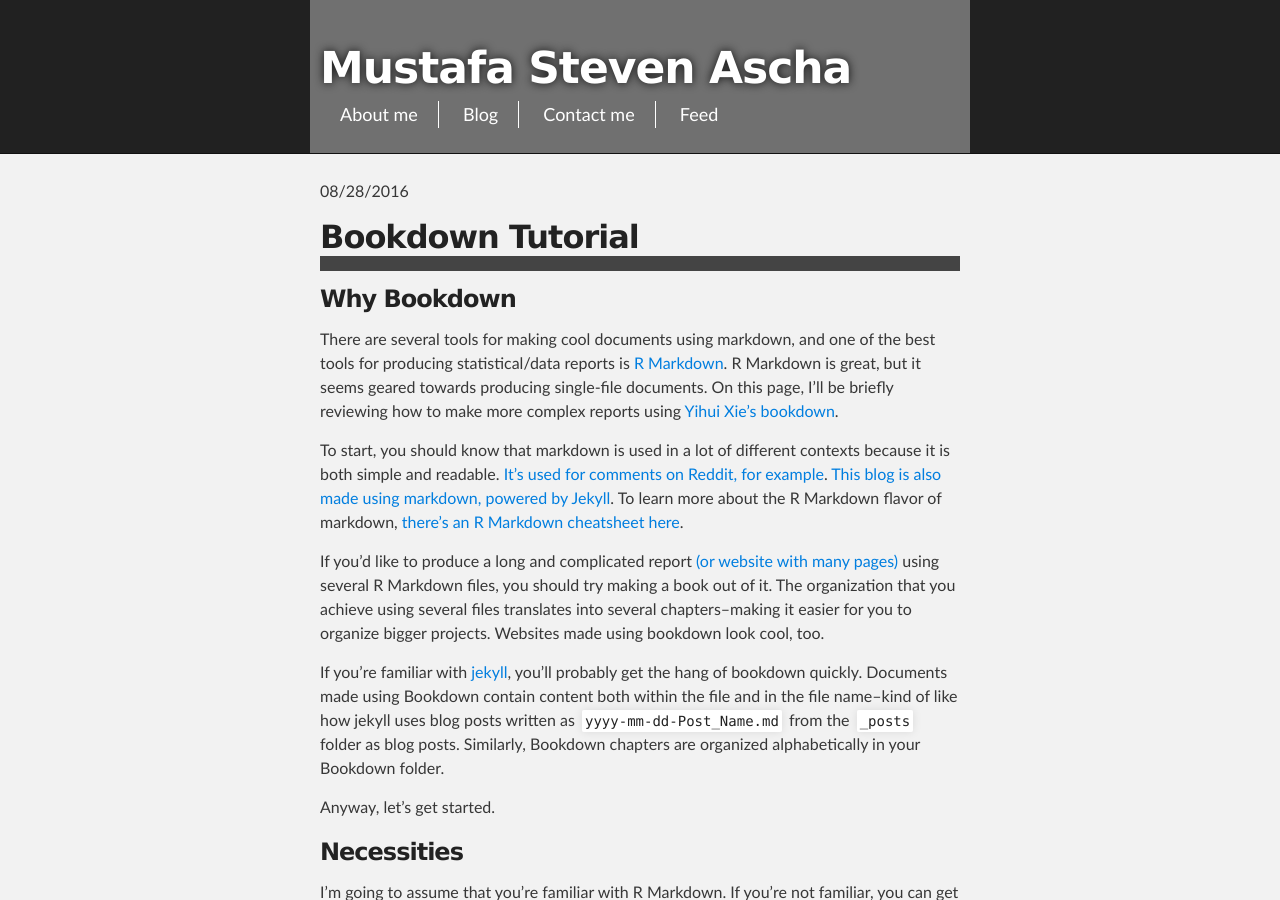
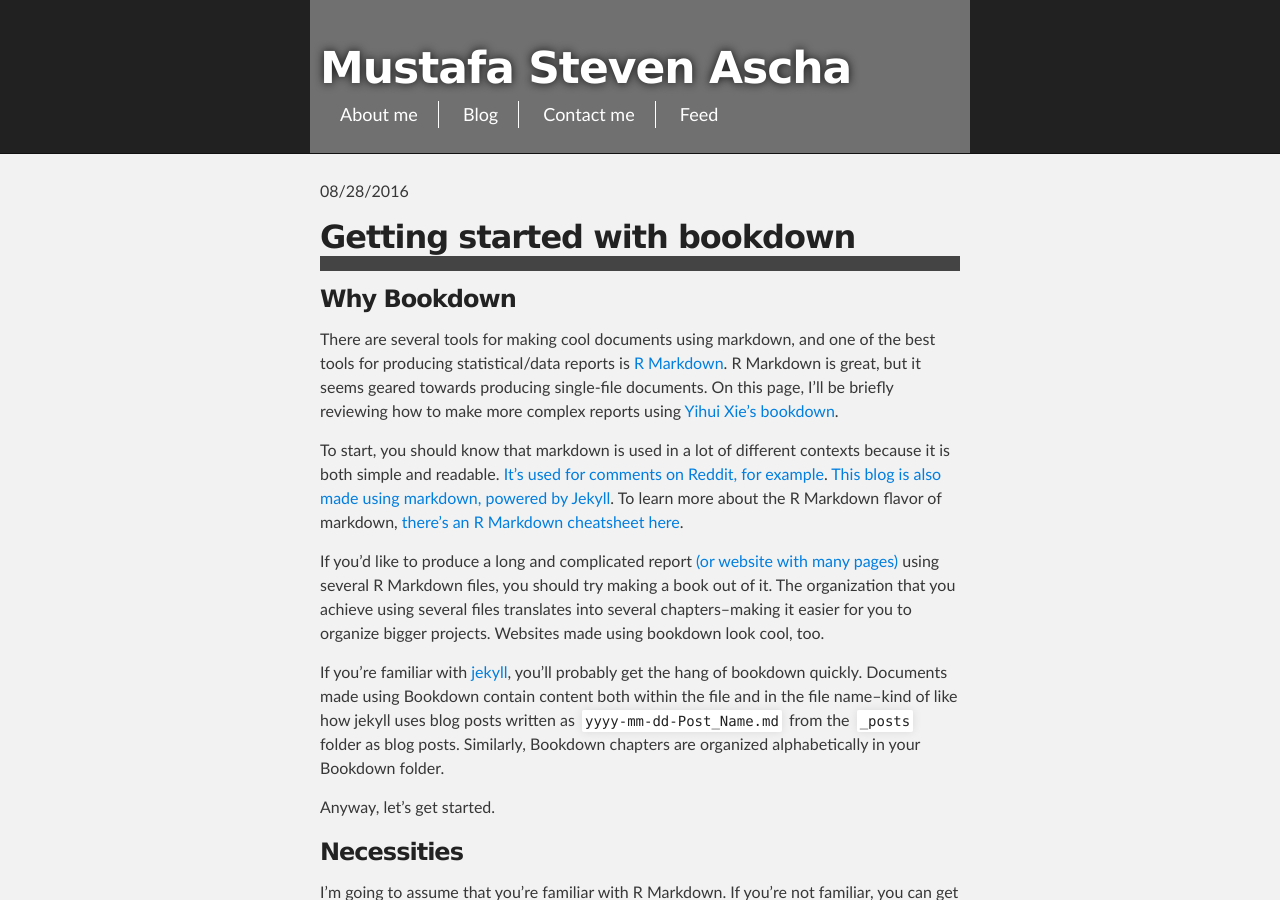
Before and after one commit to mustafaascha/mustafaascha.github.io, a Jekyll site: the page built from _posts/2016-08-28-bookdown_tutorial.md, in a window 1280 px wide and 900 px high. Built offline with Jekyll 4.4.1, drawn with Linux system fonts in a browser that asks for light colours.

Commit message:
new title

```diff
--- a/_posts/2016-08-28-bookdown_tutorial.md
+++ b/_posts/2016-08-28-bookdown_tutorial.md
@@ -1,6 +1,6 @@
 ---
 layout: post
-title: Bookdown Tutorial
+title: Getting started with bookdown
 date: 2016-08-28
 ---
 
```
